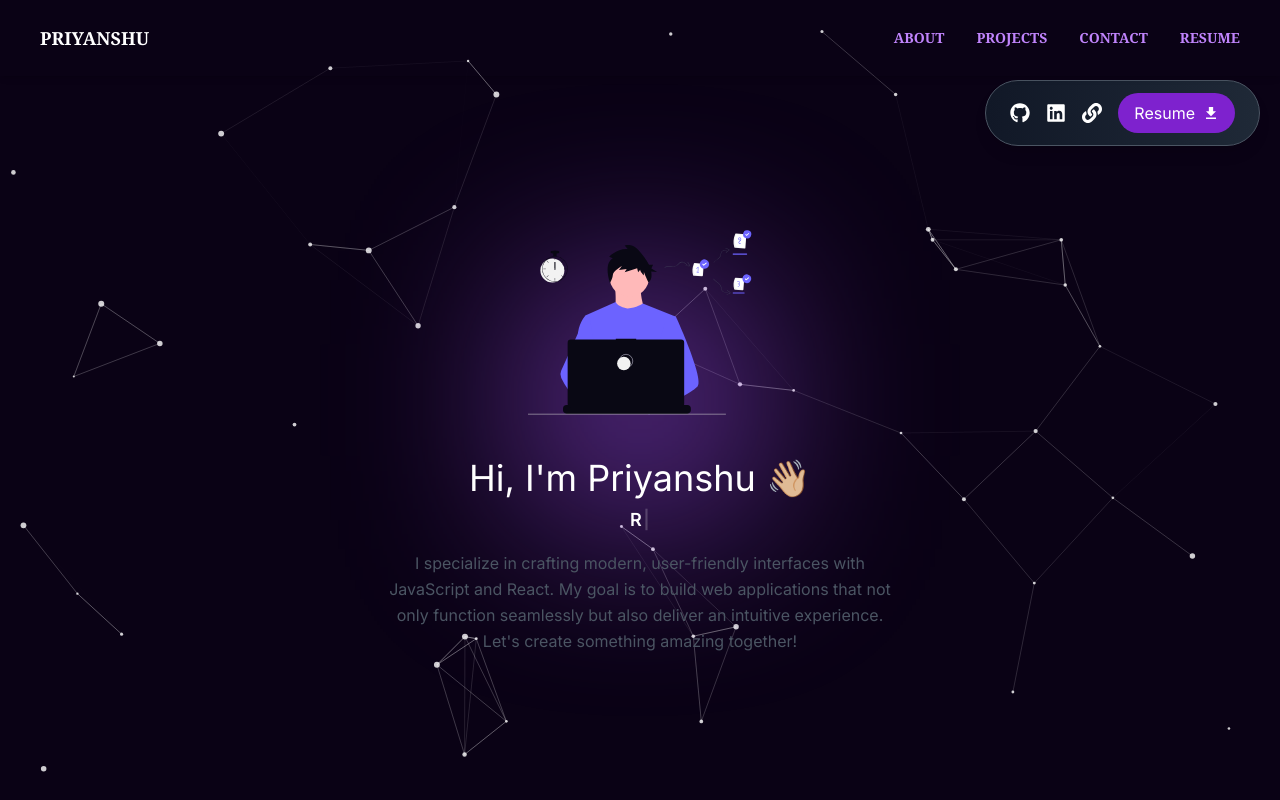
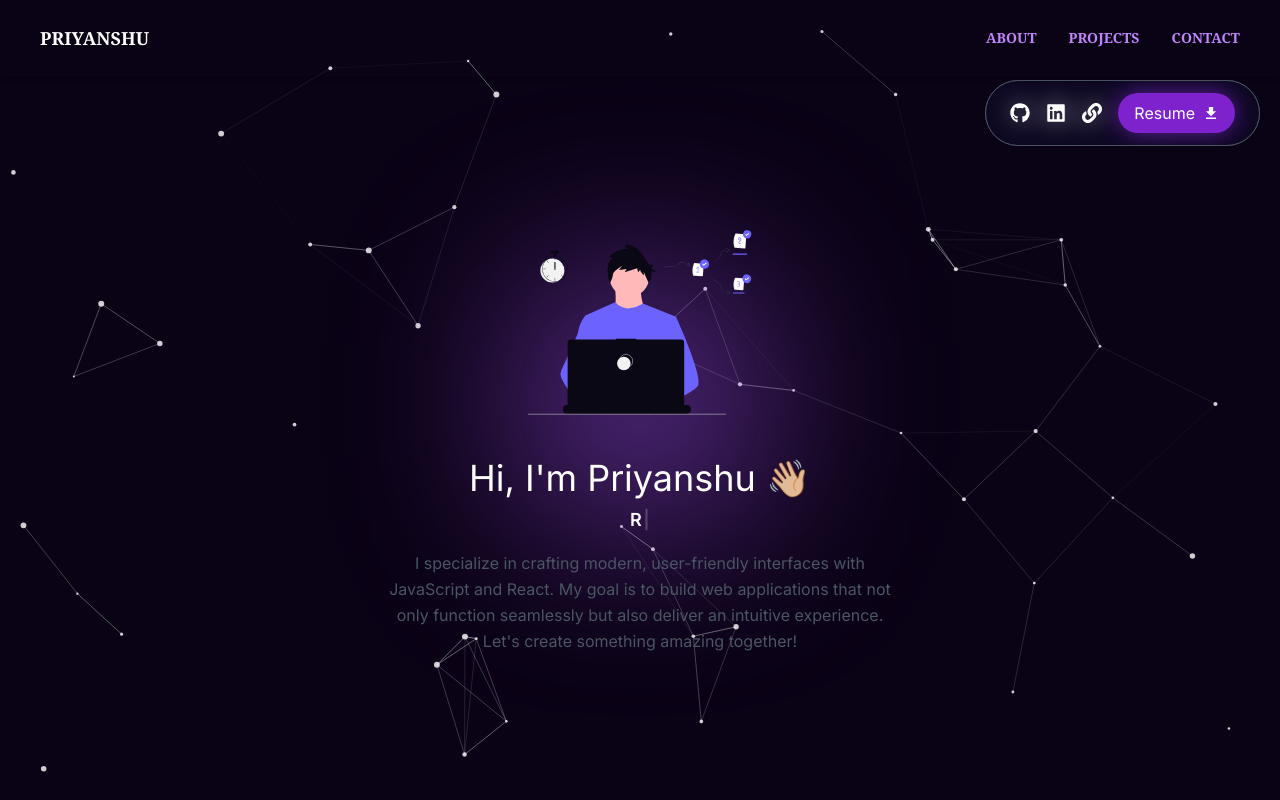
Before and after one commit to Priyanshu-96/Personal-Portfolio, a React (Vite) app in the folder portfolio-vite/: page / in a window 1280 px wide. Shown: the top 800 px of the page. Built offline with nearby package versions, Linux system fonts and the light colour scheme.

Commit message:
Update socials for small screens

```diff
--- a/portfolio-vite/src/components/Home.tsx
+++ b/portfolio-vite/src/components/Home.tsx
@@ -1,106 +1,76 @@
+// Home.tsx
 import { useState } from "react";
 import { motion } from "framer-motion";
 import Typewriter from "typewriter-effect";
 import { Menu, X } from "lucide-react";
 import ParticlesComponent from "../components/ParticlesComponent";
- // Corrected import path
+import Socials from "../components/Socials";
 
 const Home = () => {
   const [isMenuOpen, setIsMenuOpen] = useState(false);
 
   return (
     <section className="flex flex-col items-center justify-center min-h-screen px-6 relative">
-
-      {/* Particle Background */}
       <ParticlesComponent />
-
-      {/* Navbar */}
+      <Socials isMenuOpen={isMenuOpen} />
 
       <nav className="fixed top-0 w-full bg-transparent shadow-md z-50">
         <div className="flex justify-between items-center py-6 px-4 md:px-10">
           <h1 className="text-lg font-extrabold font-serif text-white">PRIYANSHU</h1>
           <div className="hidden md:flex space-x-8">
-            <a href="#about" className="relative group text-purple-400 text-sm font-serif hover:text-sky-500">
-              ABOUT
-              <span className="absolute left-0 bottom-0 w-0 h-1 bg-blue-500 transition-all group-hover:w-full"></span>
-            </a>
-            <a href="#projects" className="relative group text-purple-400 text-sm font-serif hover:text-sky-500">
-              PROJECTS
-              <span className="absolute left-0 bottom-0 w-0 h-1 bg-blue-500 transition-all group-hover:w-full"></span>
-            </a>
-            <a href="#contact" className="relative group text-purple-400 text-sm font-serif hover:text-sky-500">
-              CONTACT
-              <span className="absolute left-0 bottom-0 w-0 h-1 bg-blue-500 transition-all group-hover:w-full"></span>
-            </a>
-            <a href="https://drive.google.com/file/d/1a43AFbB5WUy_FjvIgHU7QHw7jpXX4-F3/view?usp=sharing" className="relative group text-purple-400 text-sm font-serif hover:text-sky-500">
-              RESUME
-              <span className="absolute left-0 bottom-0 w-0 h-1 bg-blue-500 transition-all group-hover:w-full"></span>
-            </a>
+            {["about", "projects", "contact"].map((item) => (
+              <a
+                key={item}
+                href={`#${item}`}
+                className="relative group text-purple-400 text-sm font-serif hover:text-sky-500"
+              >
+                {item.toUpperCase()}
+                <span className="absolute left-0 bottom-0 w-0 h-1 bg-blue-500 transition-all group-hover:w-full"></span>
+              </a>
+            ))}
           </div>
           <button className="md:hidden text-purple-400" onClick={() => setIsMenuOpen(!isMenuOpen)}>
             {isMenuOpen ? <X size={28} /> : <Menu size={28} />}
           </button>
         </div>
+
         {isMenuOpen && (
-          <div className="md:hidden flex flex-col items-center py-4 space-y-4 bg-[#0a0215]">
-            <a href="#about" className="text-purple-400 hover:text-sky-500" onClick={() => setIsMenuOpen(false)}>ABOUT</a>
-            <a href="#projects" className="text-purple-400 hover:text-sky-500" onClick={() => setIsMenuOpen(false)}>PROJECTS</a>
-            <a href="#contact" className="text-purple-400 hover:text-sky-500" onClick={() => setIsMenuOpen(false)}>CONTACT</a>
-          </div>
+          <motion.div
+            initial={{ opacity: 0, y: -10 }}
+            animate={{ opacity: 1, y: 0 }}
+            exit={{ opacity: 0, y: -10 }}
+            transition={{ duration: 0.3 }}
+            className="md:hidden flex flex-col items-center py-6 space-y-6 bg-[#0a0215]"
+          >
+            {["about", "projects", "contact"].map((item) => (
+              <motion.a
+                key={item}
+                href={`#${item}`}
+                className="text-purple-400 text-lg font-medium hover:text-sky-500"
+                onClick={() => setIsMenuOpen(false)}
+                whileHover={{ scale: 1.05 }}
+                whileTap={{ scale: 0.95 }}
+              >
+                {item.toUpperCase()}
+              </motion.a>
+            ))}
+          </motion.div>
         )}
       </nav>
 
-      {/* Background Blur Effect */}
-      <motion.div
-        className="absolute w-60 h-60 bg-purple-500 blur-[90px] opacity-50"
-        animate={{ scale: [1, 1.2, 1] }}
-        transition={{ duration: 2, repeat: Infinity, ease: "easeInOut" }}
-      />
-
-      {/* SVG Avatar with Floating Animation */}
-      <motion.div
-        className="relative w-40 h-40 sm:w-56 sm:h-56 flex items-center justify-center mt-16"
-        animate={{ y: [0, -10, 0] }}
-        transition={{ duration: 3, repeat: Infinity, ease: "easeInOut" }}
-      >
-        <object
-          type="image/svg+xml"
-          data="/avatar-laptop.svg"
-          className="w-full h-full"
-        ></object>
+      {/* Animated Avatar + Typewriter */}
+      <motion.div className="absolute w-60 h-60 bg-purple-500 blur-[90px] opacity-50" animate={{ scale: [1, 1.2, 1] }} transition={{ duration: 2, repeat: Infinity, ease: "easeInOut" }} />
+      <motion.div className="relative w-40 h-40 sm:w-56 sm:h-56 flex items-center justify-center mt-16" animate={{ y: [0, -10, 0] }} transition={{ duration: 3, repeat: Infinity, ease: "easeInOut" }}>
+        <object type="image/svg+xml" data="/avatar-laptop.svg" className="w-full h-full"></object>
       </motion.div>
-
-      {/* Heading with Fade-in Animation */}
-      <motion.h2
-        className="text-2xl sm:text-4xl font-cursive mt-6 text-center z-10"
-        initial={{ opacity: 0, y: -20 }}
-        animate={{ opacity: 1, y: 0 }}
-        transition={{ duration: 1 }}
-      >
+      <motion.h2 className="text-2xl sm:text-4xl font-cursive mt-6 text-center z-10" initial={{ opacity: 0, y: -20 }} animate={{ opacity: 1, y: 0 }} transition={{ duration: 1 }}>
         Hi, I'm Priyanshu 👋🏼
       </motion.h2>
-
-      {/* Typing Animation for Role */}
       <h3 className="text-sm sm:text-lg font-bold tracking-wide mt-2 text-center z-10">
-        <Typewriter
-          options={{
-            strings: ["Frontend Engineer", "React Enthusiast", "UI/UX Passionate"],
-            autoStart: true,
-            loop: true,
-          }}
-        />
+        <Typewriter options={{ strings: ["Frontend Engineer", "React Enthusiast", "UI/UX Passionate"], autoStart: true, loop: true }} />
       </h3>
-
-      {/* Paragraph with Fade-in Effect */}
-      <motion.p
-        className="text-center text-gray-600 dark:text-gray-300 max-w-xs sm:max-w-lg mt-4 leading-relaxed z-10"
-        initial={{ opacity: 0, y: 20 }}
-        animate={{ opacity: 1, y: 0 }}
-        transition={{ duration: 1.5 }}
-      >
-        I specialize in crafting modern, user-friendly interfaces with JavaScript and React.
-        My goal is to build web applications that not only function seamlessly but also deliver an intuitive experience.
-        Let's create something amazing together!
+      <motion.p className="text-center text-gray-600 dark:text-gray-300 max-w-xs sm:max-w-lg mt-4 leading-relaxed z-10" initial={{ opacity: 0, y: 20 }} animate={{ opacity: 1, y: 0 }} transition={{ duration: 1.5 }}>
+        I specialize in crafting modern, user-friendly interfaces with JavaScript and React. My goal is to build web applications that not only function seamlessly but also deliver an intuitive experience. Let's create something amazing together!
       </motion.p>
     </section>
   );
--- a/portfolio-vite/src/components/Socials.jsx
+++ b/portfolio-vite/src/components/Socials.jsx
@@ -1,23 +1,136 @@
-import { FaGithub, FaLinkedin, FaLink } from "react-icons/fa";
+import React, { useState, useEffect, useRef } from "react";
+import { FaGithub, FaLinkedin, FaLink, FaShareAlt } from "react-icons/fa";
 import { IoMdDownload } from "react-icons/io";
+import { motion, AnimatePresence } from "framer-motion";
 
-const Socials = () => {
+const Socials = ({ isMenuOpen }) => {
+  const [isMobile, setIsMobile] = useState(false);
+  const [collapsed, setCollapsed] = useState(false);
+  const [scrollY, setScrollY] = useState(0);
+  const manualCollapse = useRef(false);
+
+  useEffect(() => {
+    const handleResize = () => {
+      const mobile = window.innerWidth <= 768;
+      setIsMobile(mobile);
+      if (!mobile) {
+        setCollapsed(false);
+        manualCollapse.current = false;
+      }
+    };
+    handleResize();
+    window.addEventListener("resize", handleResize);
+    return () => window.removeEventListener("resize", handleResize);
+  }, []);
+
+  useEffect(() => {
+    const handleScroll = () => {
+      const y = window.scrollY;
+      setScrollY(y);
+
+      if (y > 100 && !collapsed && !manualCollapse.current) {
+        setCollapsed(true);
+      } else if (y <= 100 && collapsed && !manualCollapse.current) {
+        setCollapsed(false);
+      }
+    };
+
+    window.addEventListener("scroll", handleScroll);
+    return () => window.removeEventListener("scroll", handleScroll);
+  }, [collapsed]);
+
+  const toggleCollapsed = () => {
+    const newState = !collapsed;
+    manualCollapse.current = newState;
+    setCollapsed(newState);
+  };
+
+  if (isMenuOpen) return null;
+
   return (
-    <div className="fixed top-20 right-5 flex items-center gap-4 bg-opacity-30 backdrop-blur-md px-6 py-3 rounded-full border border-gray-600 shadow-lg bg-gradient-to-r from-gray-900 to-gray-800">
+    <div className="fixed top-20 right-5 z-40">
+      <AnimatePresence>
+        {isMobile && collapsed ? (
+          // FAB button (collapsed)
+          <motion.button
+            key="social-icon"
+            onClick={toggleCollapsed}
+            initial={{ opacity: 0, scale: 0.5, y: 20 }}
+            animate={{ opacity: 1, scale: 1, y: 0 }}
+            exit={{ opacity: 0, scale: 0.5, y: 20 }}
+            transition={{ duration: 0.3 }}
+            className="bg-purple-600 text-white p-3 rounded-full shadow-md hover:bg-purple-700 transition duration-300"
+            title="Show Social Links"
+          >
+            <FaShareAlt className="text-xl" />
+          </motion.button>
+        ) : isMobile && !collapsed ? (
+          // Full menu (mobile expanded)
+          <motion.div
+            key="social-bar"
+            initial={{ opacity: 0, y: 20 }}
+            animate={{ opacity: 1, y: 0 }}
+            exit={{ opacity: 0, y: 20 }}
+            transition={{ duration: 0.3 }}
+            className="flex items-center gap-4 bg-opacity-30 backdrop-blur-md px-6 py-3 rounded-full border border-gray-600 bg-[#100b2c]"
+          >
             <a href="https://github.com/Priyanshu-96" target="_blank" rel="noopener noreferrer">
               <FaGithub className="text-white text-xl hover:text-purple-400 transition duration-300" />
             </a>
             <a href="https://www.linkedin.com/in/priyanshu-srivastava-419979280/" target="_blank" rel="noopener noreferrer">
               <FaLinkedin className="text-white text-xl hover:text-purple-400 transition duration-300" />
             </a>
-      <a href="https://yourportfolio.com" target="_blank" rel="noopener noreferrer">
+            <a href="https://priyanshu-dev-portfolio.vercel.app/" target="_blank" rel="noopener noreferrer">
               <FaLink className="text-white text-xl hover:text-purple-400 transition duration-300" />
             </a>
-      <a href="https://drive.google.com/file/d/1a43AFbB5WUy_FjvIgHU7QHw7jpXX4-F3/view?usp=drive_link" download>
+            <a
+              href="https://drive.google.com/file/d/1a43AFbB5WUy_FjvIgHU7QHw7jpXX4-F3/view?usp=drive_link"
+              target="_blank"
+              rel="noopener noreferrer"
+            >
               <button className="flex items-center gap-2 px-4 py-2 bg-purple-700 text-white rounded-full hover:bg-purple-600 transition duration-300">
                 Resume <IoMdDownload />
               </button>
             </a>
+            <button
+              onClick={toggleCollapsed}
+              className="text-white hover:text-purple-400 transition duration-300"
+              title="Hide Social Links"
+            >
+              ✕
+            </button>
+          </motion.div>
+        ) : (
+          // Desktop view: always visible
+          <motion.div
+            key="social-bar-desktop"
+            initial={{ opacity: 0, y: 20 }}
+            animate={{ opacity: 1, y: 0 }}
+            exit={{ opacity: 0, y: 20 }}
+            transition={{ duration: 0.3 }}
+            className="flex items-center gap-4 bg-opacity-30 backdrop-blur-md px-6 py-3 rounded-full border border-gray-600 bg-[#100b2c]"
+          >
+            <a href="https://github.com/Priyanshu-96" target="_blank" rel="noopener noreferrer">
+              <FaGithub className="text-white text-xl hover:text-purple-400 transition duration-300" />
+            </a>
+            <a href="https://www.linkedin.com/in/priyanshu-srivastava-419979280/" target="_blank" rel="noopener noreferrer">
+              <FaLinkedin className="text-white text-xl hover:text-purple-400 transition duration-300" />
+            </a>
+            <a href="https://priyanshu-dev-portfolio.vercel.app/" target="_blank" rel="noopener noreferrer">
+              <FaLink className="text-white text-xl hover:text-purple-400 transition duration-300" />
+            </a>
+            <a
+              href="https://drive.google.com/file/d/1a43AFbB5WUy_FjvIgHU7QHw7jpXX4-F3/view?usp=drive_link"
+              target="_blank"
+              rel="noopener noreferrer"
+            >
+              <button className="flex items-center gap-2 px-4 py-2 bg-purple-700 text-white rounded-full hover:bg-purple-600 transition duration-300">
+                Resume <IoMdDownload />
+              </button>
+            </a>
+          </motion.div>
+        )}
+      </AnimatePresence>
     </div>
   );
 };
```
Lines whose indentation alone changed are shown as unchanged.
